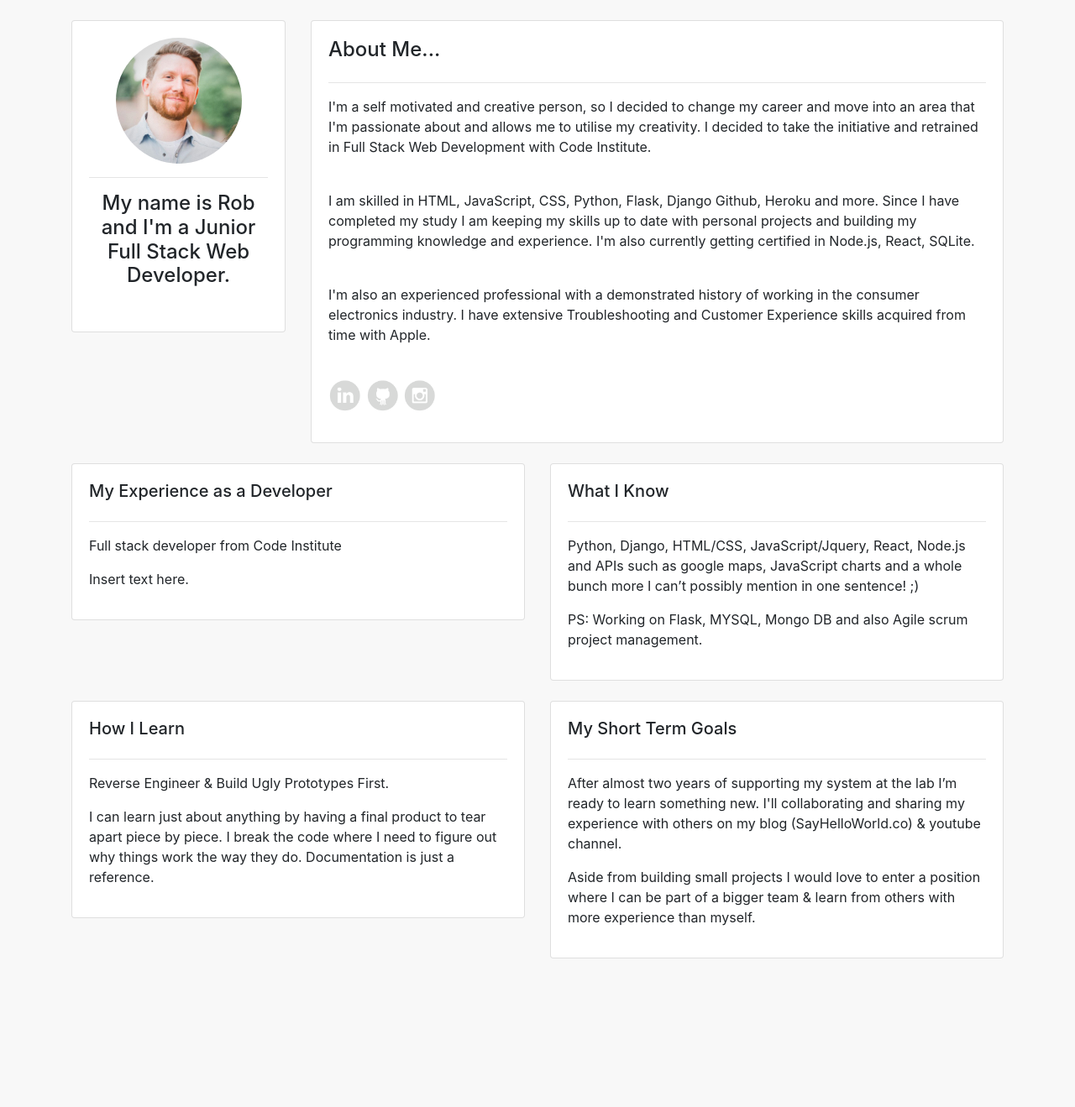
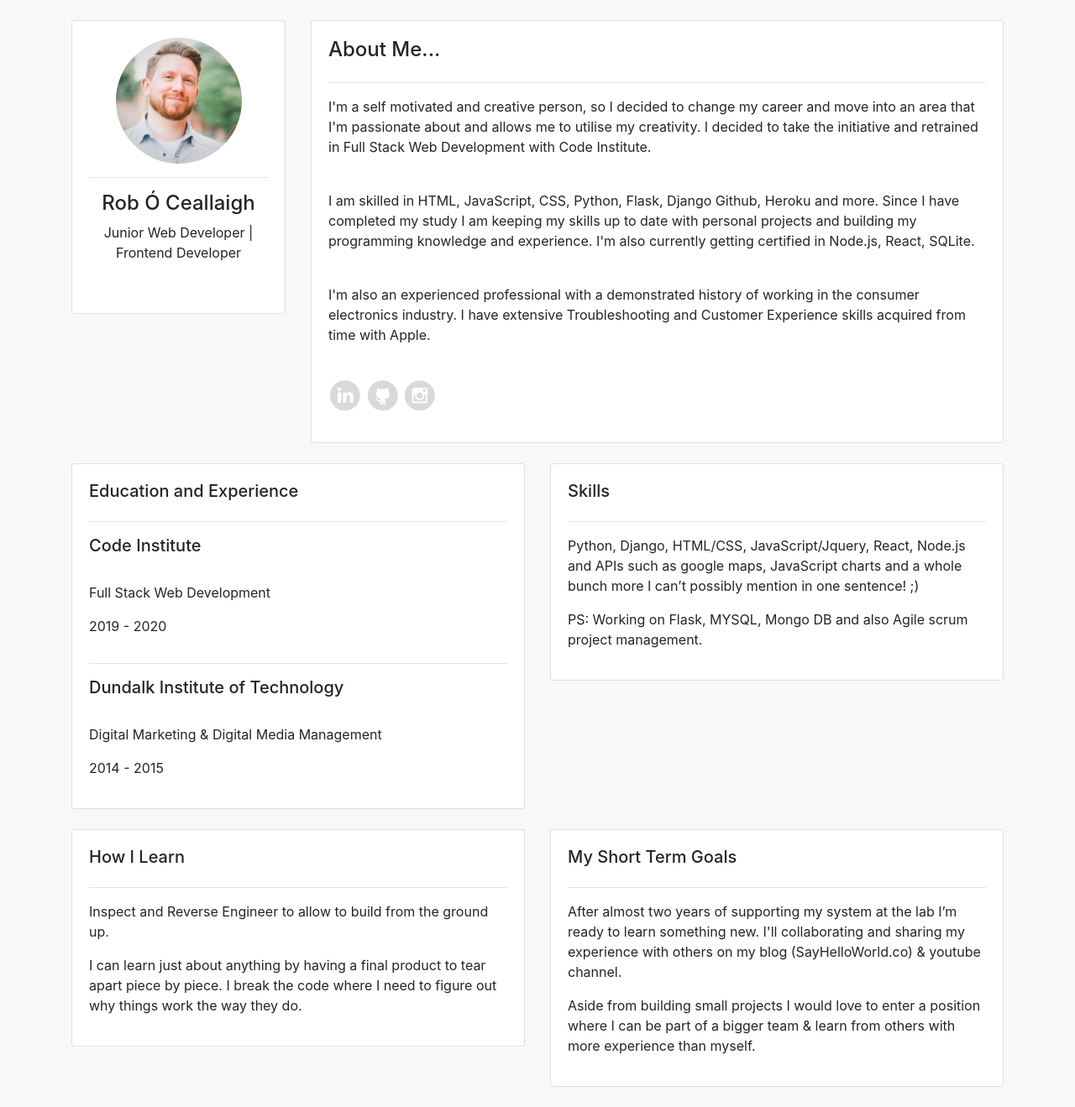
Before and after one commit to 1208kelly/portfolio-resume, a Django app: page / in a window 1280 px wide. Shown: the whole page at 84% size. Before the commit the page ends 1142 px from the top, so only its background shows below. Run offline with Django 3.2, Linux system fonts and the light colour scheme; some libraries are stand-ins or nearby versions.

Commit message:
Updating details

```diff
--- a/portfolio_base/templates/portfolio_base/home.html
+++ b/portfolio_base/templates/portfolio_base/home.html
@@ -17,7 +17,8 @@
                 <div class="card card-body" id="profile-wrapper">
                     <img id="profile-pic" src="{% static 'images/profile_picture.jpeg' %}" alt="">
                     <hr>
-                    <h4>My name is Rob and I'm a Junior Full Stack Web Developer.</h4>
+                    <h4>Rob Ó Ceallaigh</h4>
+                    <p>Junior Web Developer | Frontend Developer</p>
                     <br>
                 </div>
             </div>
@@ -43,15 +44,22 @@
         <div class="row">
             <div class="col-md-6">
                 <div class="card card-body">
-                    <h5>My Experience as a Developer</h5>
+                    <h5>Education and Experience</h5>
 					<hr>
-					<p>Full stack developer from  Code Institute</p>
-					<p>Insert text here.</p>
+                    <h5>Code Institute</h5>
+                    <br>
+					<p>Full Stack Web Development</p>
+                    <p>2019 - 2020</p>
+                    <hr>
+                    <h5>Dundalk Institute of Technology</h5>
+                    <br>
+					<p>Digital Marketing & Digital Media Management</p>
+                    <p>2014 - 2015</p>
                 </div>
             </div>
             <div class="col-md-6">
                 <div class="card card-body">
-                    <h5>What I Know</h5>
+                    <h5>Skills</h5>
 					<hr>
 					<p>Python, Django, HTML/CSS, JavaScript/Jquery, React, Node.js and APIs such as google maps, JavaScript charts and a whole bunch more I can’t possibly mention in one sentence! ;)</p>
 					<p>PS: Working on Flask, MYSQL, Mongo DB and also Agile scrum project management.</p>
@@ -64,9 +72,9 @@
                 <div class="card card-body">
                     <h5>How I Learn</h5>
 					<hr>
-					<p>Reverse Engineer & Build Ugly Prototypes First.</p>
+					<p>Inspect and Reverse Engineer to allow to build from the ground up.</p>
 
-					<p>I can learn just about anything by having a final product to tear apart piece by piece. I break the code where I need to figure out why things work the way they do. Documentation is just a reference.</p>
+					<p>I can learn just about anything by having a final product to tear apart piece by piece. I break the code where I need to figure out why things work the way they do.</p>
                 </div>
             </div>
             <div class="col-md-6">
```
